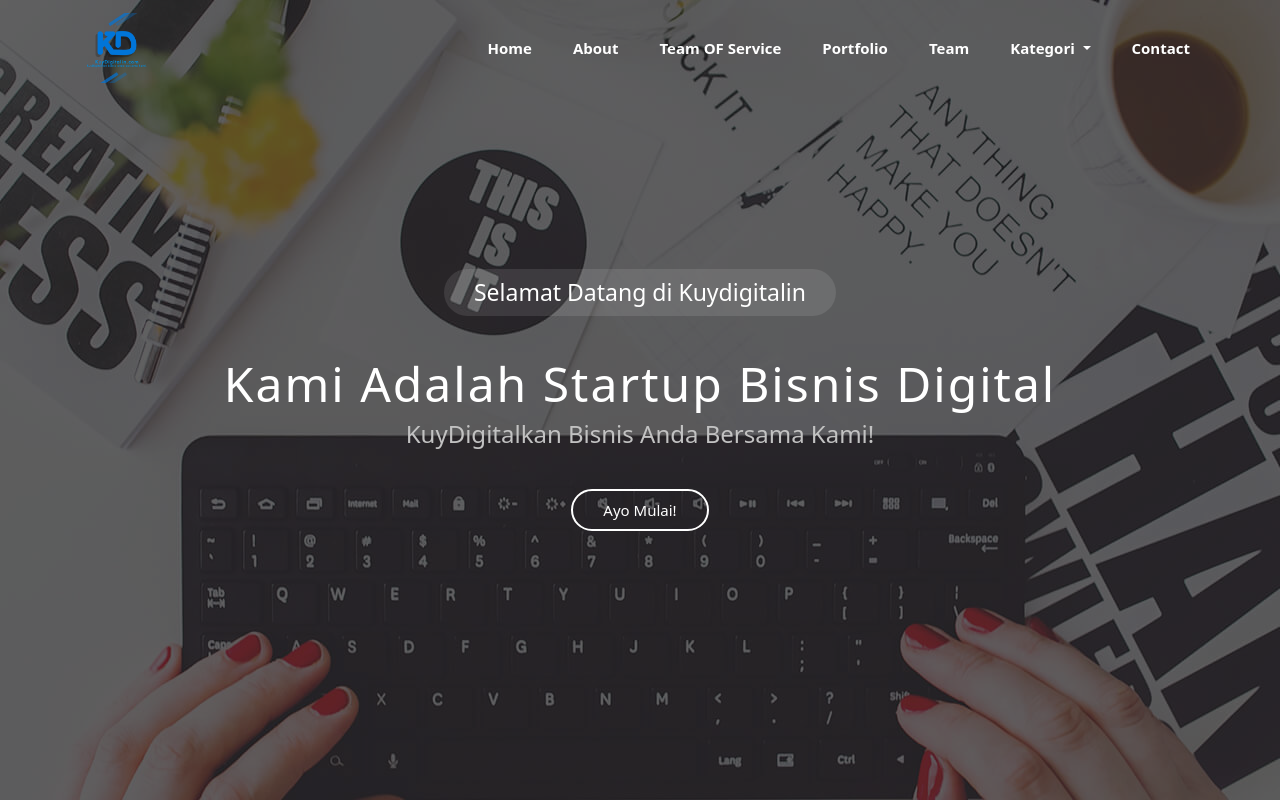
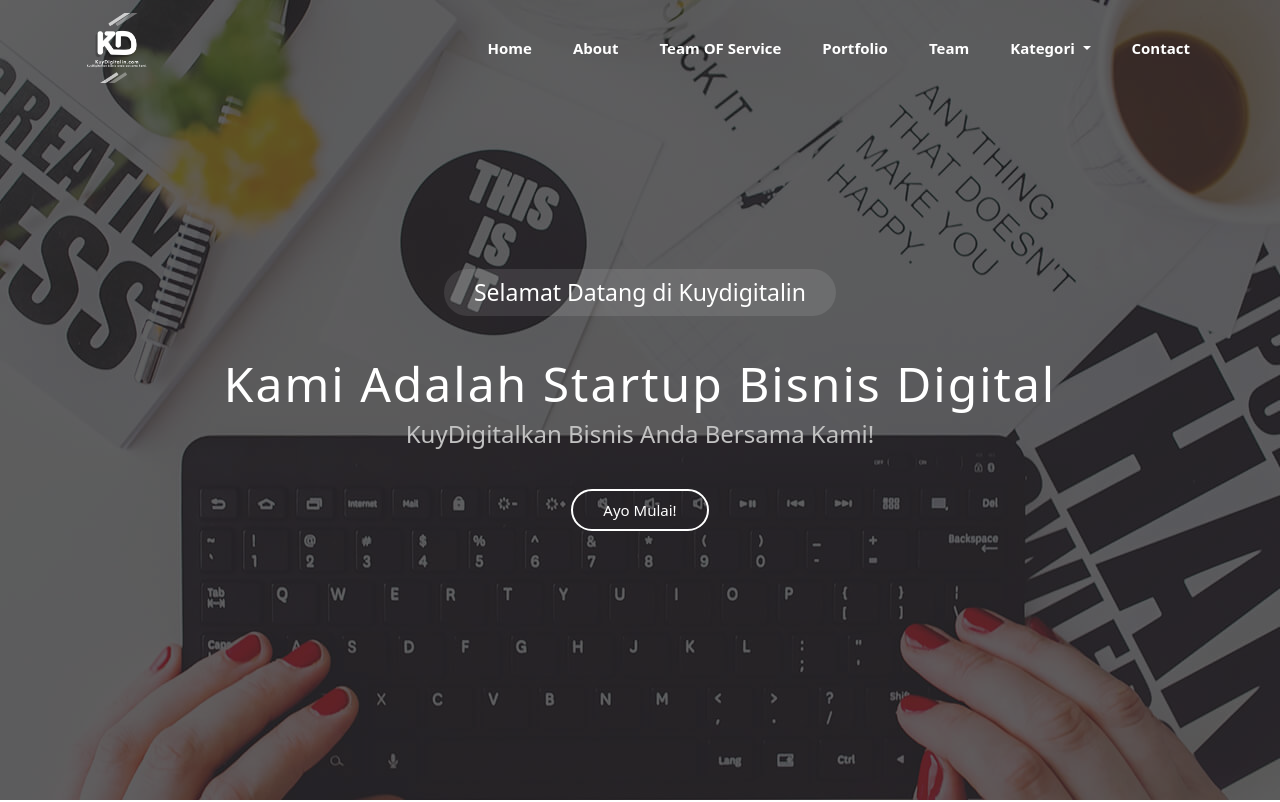
Before and after one commit to kuydigitalin/landing_page, a plain HTML site: page index.html in a window 1280 px wide. Shown: the top 802 px of the page. Drawn offline with nearby package versions, Linux system fonts and the light colour scheme.

Commit message:
menganti icon navbar

```diff
--- a/index.html
+++ b/index.html
@@ -19,7 +19,7 @@
      <nav class="navbar navbar-expand-lg fixed-top">
       <div class="container">
       <a class="navbar-brand" href="#home">
-        <img src="./asset/img/logo/fix-logo.png" alt="logo" id="logo">
+        <img src="./asset/img/logo/logo-6.png" alt="logo" id="logo">
       </a>
         <button class="navbar-toggler "  data-bs-toggle="collapse" data-bs-target="#navbarNavDropdown" aria-controls="navbarNavDropdown" aria-expanded="false" aria-label="Toggle navigation">
           <i class="icofont-navigation-menu "></i>
```
